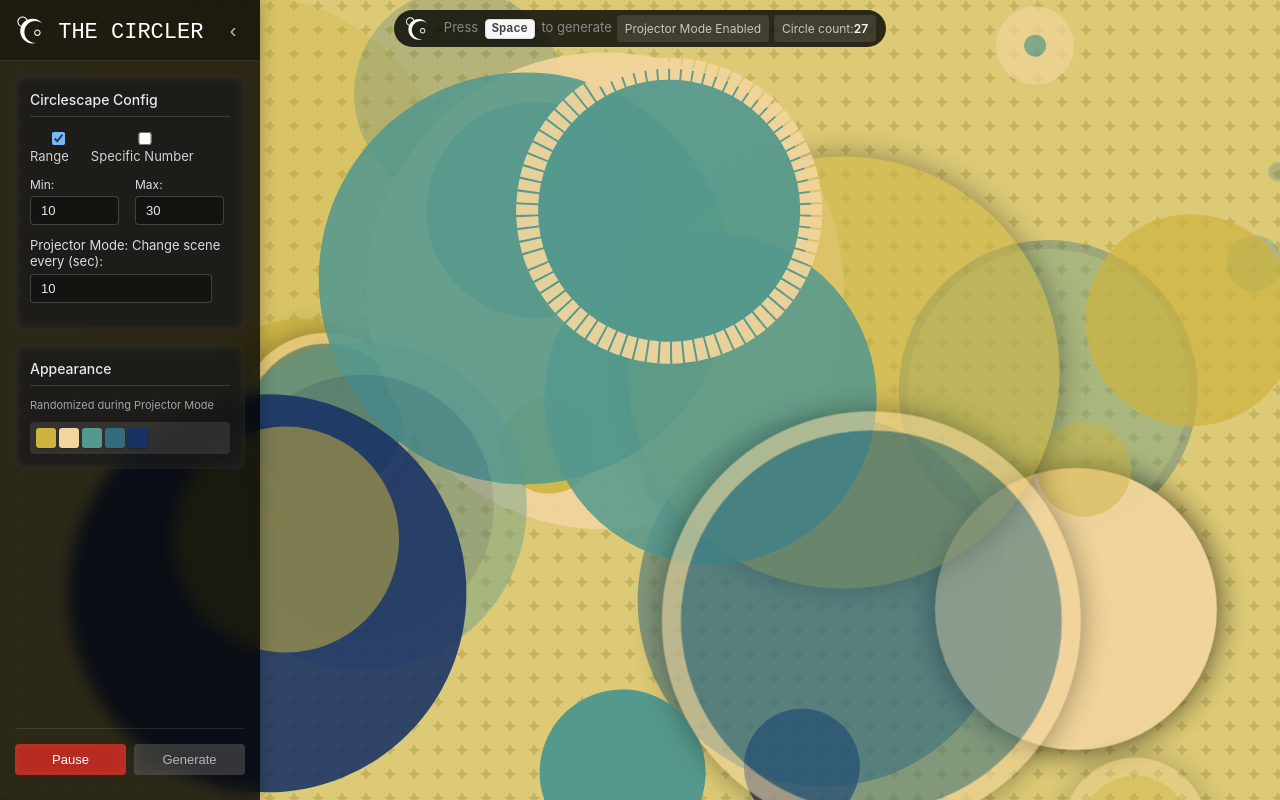
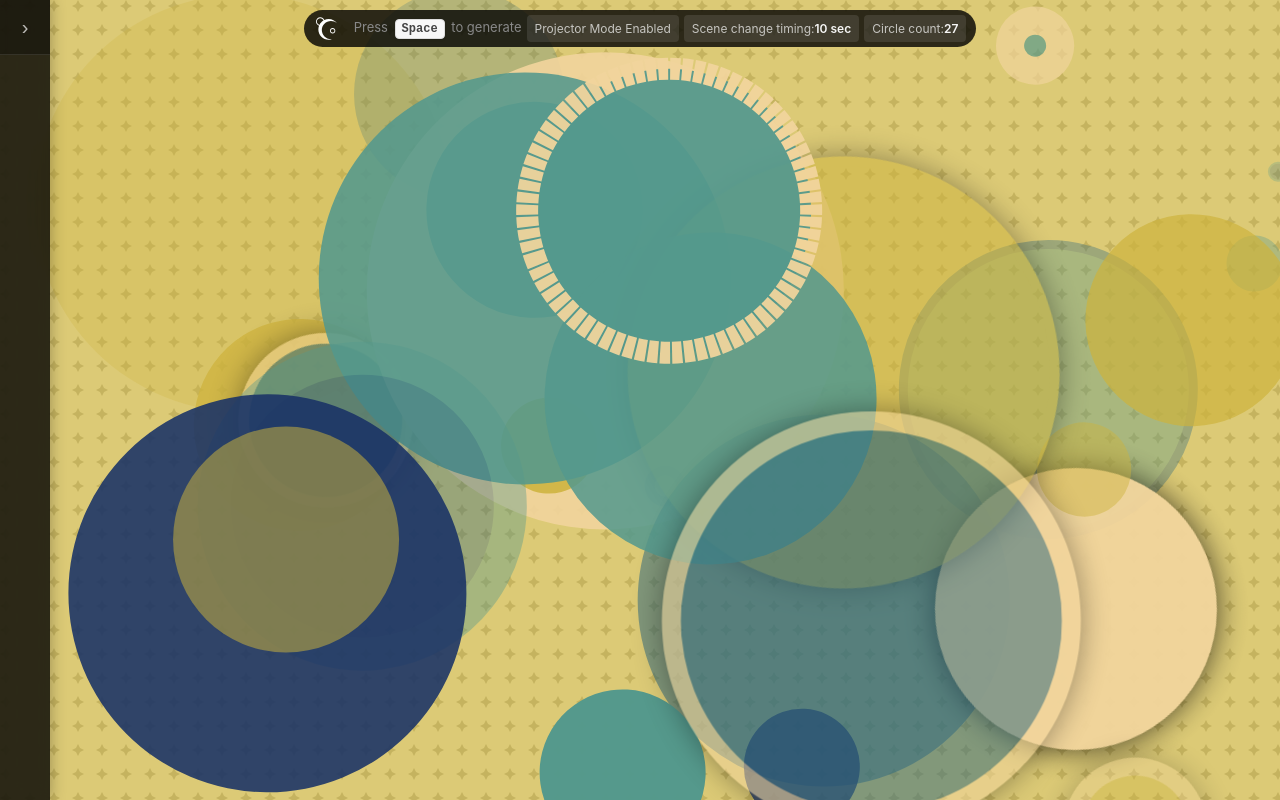
Before and after one commit to drinkingtheink/circler-2, a React (Create React App) app: page / in a window 1280 px wide. Both pictures are taken after a click on the button "Projector Mode". Built offline with nearby package versions, Linux system fonts and the light colour scheme; a web font is replaced by a local one.

Commit message:
config display

```diff
--- a/src/App.js
+++ b/src/App.js
@@ -181,7 +181,7 @@ const Circlescape = () => {
   const togglePlay = () => {
     setIsPlaying(!isPlaying);
 
-    if (isPlaying) {
+    if (!isPlaying) {
       setMenuCollapsed(true);
     }
   };
@@ -465,7 +465,16 @@ const Circlescape = () => {
           <img className="logo" alt="" src={logo} />
 
           <div className="keyboard-hint"><span>Press <kbd>Space</kbd> to generate</span></div>
-         {isPlaying ? <div className="circle-count-display"><span class="party-mode-indicator">Projector Mode Enabled</span></div> : null}
+          {isPlaying ?
+            <div className="circle-count-display"><span class="party-mode-indicator">Projector Mode Enabled</span></div>
+            : null}
+
+          {isPlaying ?
+            <div className="circle-count-display">
+              <span>Scene change timing: </span>
+              <strong> {timeInterval} sec</strong>
+            </div>
+          : null}
 
           <div className="circle-count-display">
             <span>Circle count: </span>
```
